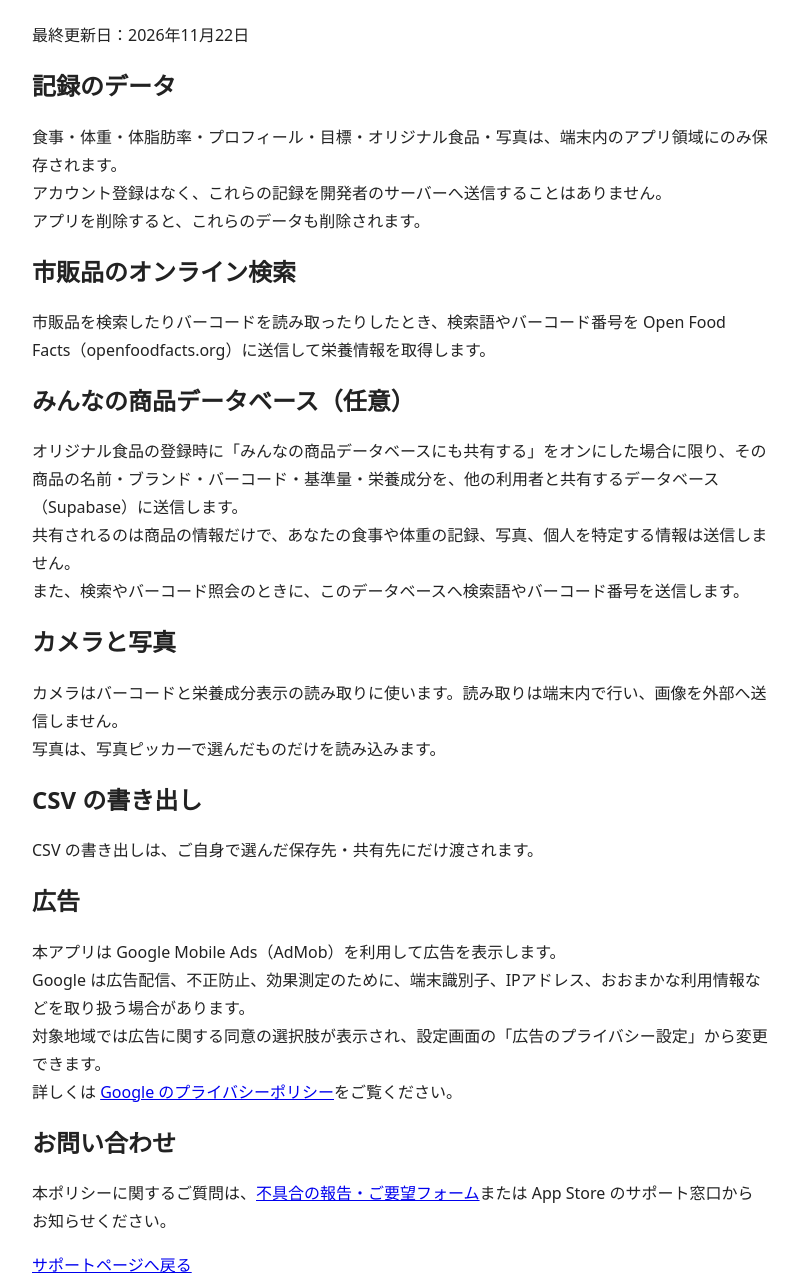
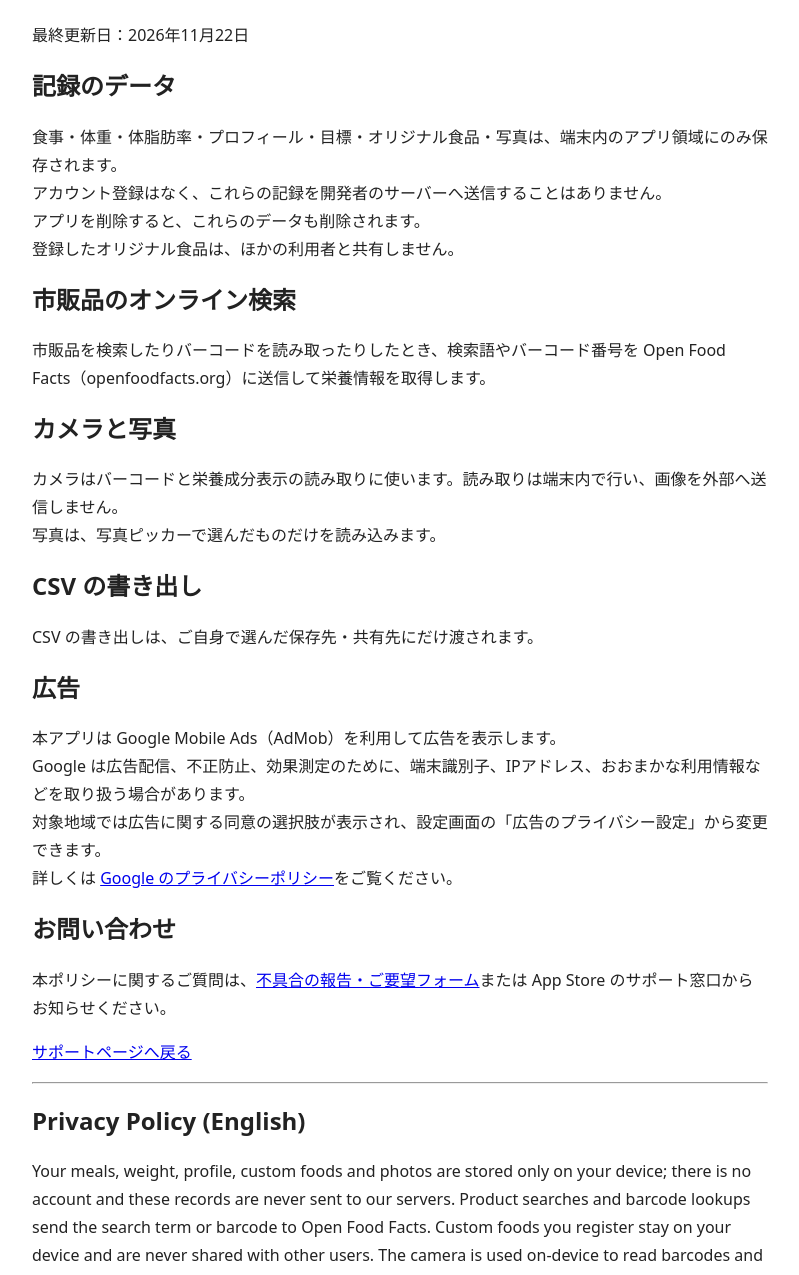
Before and after one commit to hasebe48/hasebe48.github.io, a plain HTML site: page taberun/privacy.html in a window 1280 px wide. Shown: the part 93-1368 px from the top of the page, without its empty margins (240-1039 px from the left). Drawn offline with Linux system fonts and the light colour scheme.

Commit message:
Taberun: 共有の商品データベースをやめたのでポリシーから外す

```diff
--- a/taberun/privacy.html
+++ b/taberun/privacy.html
@@ -4,11 +4,9 @@
 <h1>Taberun プライバシーポリシー</h1>
 <p>最終更新日：2026年11月22日</p>
 <h2>記録のデータ</h2>
-<p>食事・体重・体脂肪率・プロフィール・目標・オリジナル食品・写真は、端末内のアプリ領域にのみ保存されます。<br>アカウント登録はなく、これらの記録を開発者のサーバーへ送信することはありません。<br>アプリを削除すると、これらのデータも削除されます。</p>
+<p>食事・体重・体脂肪率・プロフィール・目標・オリジナル食品・写真は、端末内のアプリ領域にのみ保存されます。<br>アカウント登録はなく、これらの記録を開発者のサーバーへ送信することはありません。<br>アプリを削除すると、これらのデータも削除されます。<br>登録したオリジナル食品は、ほかの利用者と共有しません。</p>
 <h2>市販品のオンライン検索</h2>
 <p>市販品を検索したりバーコードを読み取ったりしたとき、検索語やバーコード番号を Open Food Facts（openfoodfacts.org）に送信して栄養情報を取得します。</p>
-<h2>みんなの商品データベース（任意）</h2>
-<p>オリジナル食品の登録時に「みんなの商品データベースにも共有する」をオンにした場合に限り、その商品の名前・ブランド・バーコード・基準量・栄養成分を、他の利用者と共有するデータベース（Supabase）に送信します。<br>共有されるのは商品の情報だけで、あなたの食事や体重の記録、写真、個人を特定する情報は送信しません。<br>また、検索やバーコード照会のときに、このデータベースへ検索語やバーコード番号を送信します。</p>
 <h2>カメラと写真</h2>
 <p>カメラはバーコードと栄養成分表示の読み取りに使います。読み取りは端末内で行い、画像を外部へ送信しません。<br>写真は、写真ピッカーで選んだものだけを読み込みます。</p>
 <h2>CSV の書き出し</h2>
@@ -20,5 +18,5 @@
 <p><a href="./">サポートページへ戻る</a></p>
 <hr>
 <h2 lang="en">Privacy Policy (English)</h2>
-<p lang="en">Your meals, weight, profile, custom foods and photos are stored only on your device; there is no account and these records are never sent to our servers. Product searches and barcode lookups send the search term or barcode to Open Food Facts and to our shared product database (Supabase). Only if you turn on “Also share to the community product database” when creating a custom food, that product’s name, brand, barcode, amount and nutrition values are shared with other users — never your logs or photos. The camera is used on-device to read barcodes and nutrition labels. Ads are provided by Google AdMob; see <a href="https://policies.google.com/privacy">Google’s Privacy Policy</a>. Contact: <a href="https://hasebe48.github.io/feedback/?app=taberun">feedback form</a>.</p>
+<p lang="en">Your meals, weight, profile, custom foods and photos are stored only on your device; there is no account and these records are never sent to our servers. Product searches and barcode lookups send the search term or barcode to Open Food Facts. Custom foods you register stay on your device and are never shared with other users. The camera is used on-device to read barcodes and nutrition labels. Ads are provided by Google AdMob; see <a href="https://policies.google.com/privacy">Google’s Privacy Policy</a>. Contact: <a href="https://hasebe48.github.io/feedback/?app=taberun">feedback form</a>.</p>
 </main></body></html>
```
